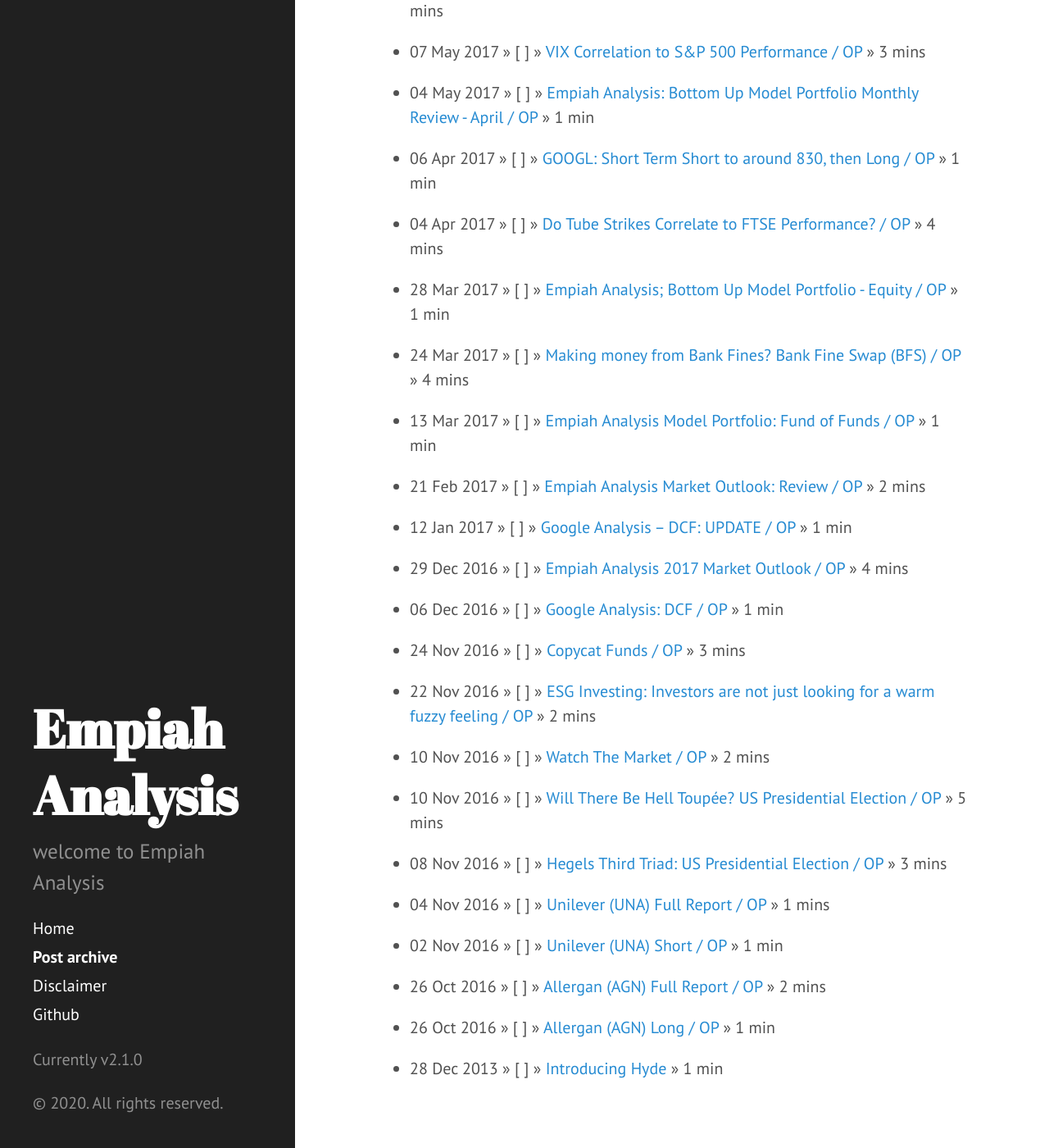
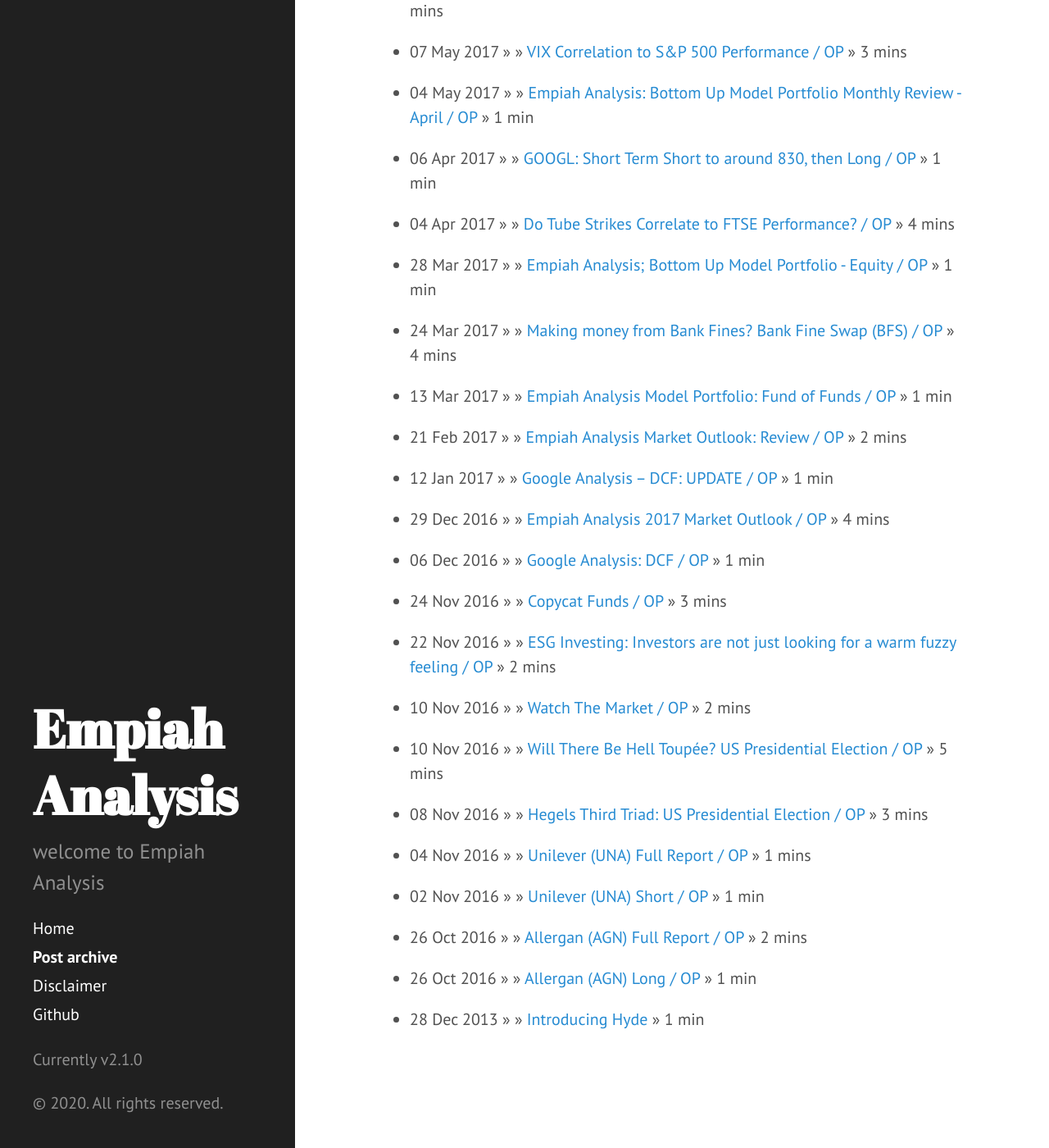
Before and after one commit to Empiah/empiah.github.io, a Jekyll site: the page built from archive.md, in a window 1280 px wide and 1400 px high, scrolled down 1102 px. Shown: the whole window at 82% size. Built offline with Jekyll 4.4.1, drawn with Linux system fonts in a browser that asks for light colours; some of the changed text lies outside the part shown.

Commit message:
update archive page

```diff
--- a/archive.md
+++ b/archive.md
@@ -4,9 +4,7 @@
 ---
 
 {% for post in site.posts %}
-  * {{ post.date | date_to_string }} &raquo;   [{% capture category_name %}{{ post.category }}{% endcapture %}
-        <a style="white-space: nowrap" href="/category/{{ category_name }}">{{ category_name }}</a>
-    ]
+  * {{ post.date | date_to_string }} &raquo;
     &raquo;
     [ {{ post.title }} ]({{ site.url }}{{ post.url }}) &raquo; {% assign words = post.content | number_of_words %}{% if words < 360 %}
     1 min {% else %}
```
